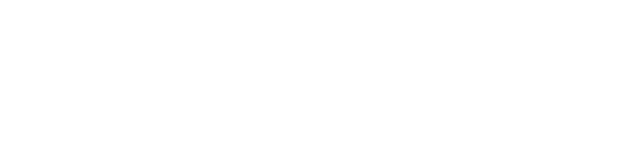
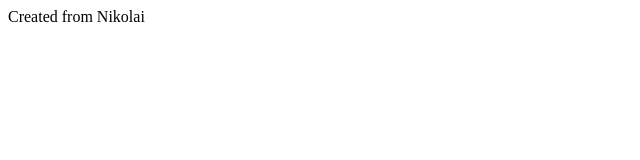
Before and after one commit to Altiuss/TestProjectAigars, a plain HTML site: page index.html in a window 1280 px wide. Shown: the whole page, without its empty margins (0-640 px from the left). Drawn offline with Linux system fonts and the light colour scheme.

Commit message:
header created

```diff
--- a/index.html
+++ b/index.html
@@ -6,5 +6,7 @@
     <meta name="viewport" content="width=device-width, initial-scale=1.0" />
     <title>Document</title>
   </head>
-  <body></body>
+  <body>
+    <header class="header">Created from Nikolai</header>
+  </body>
 </html>
```
